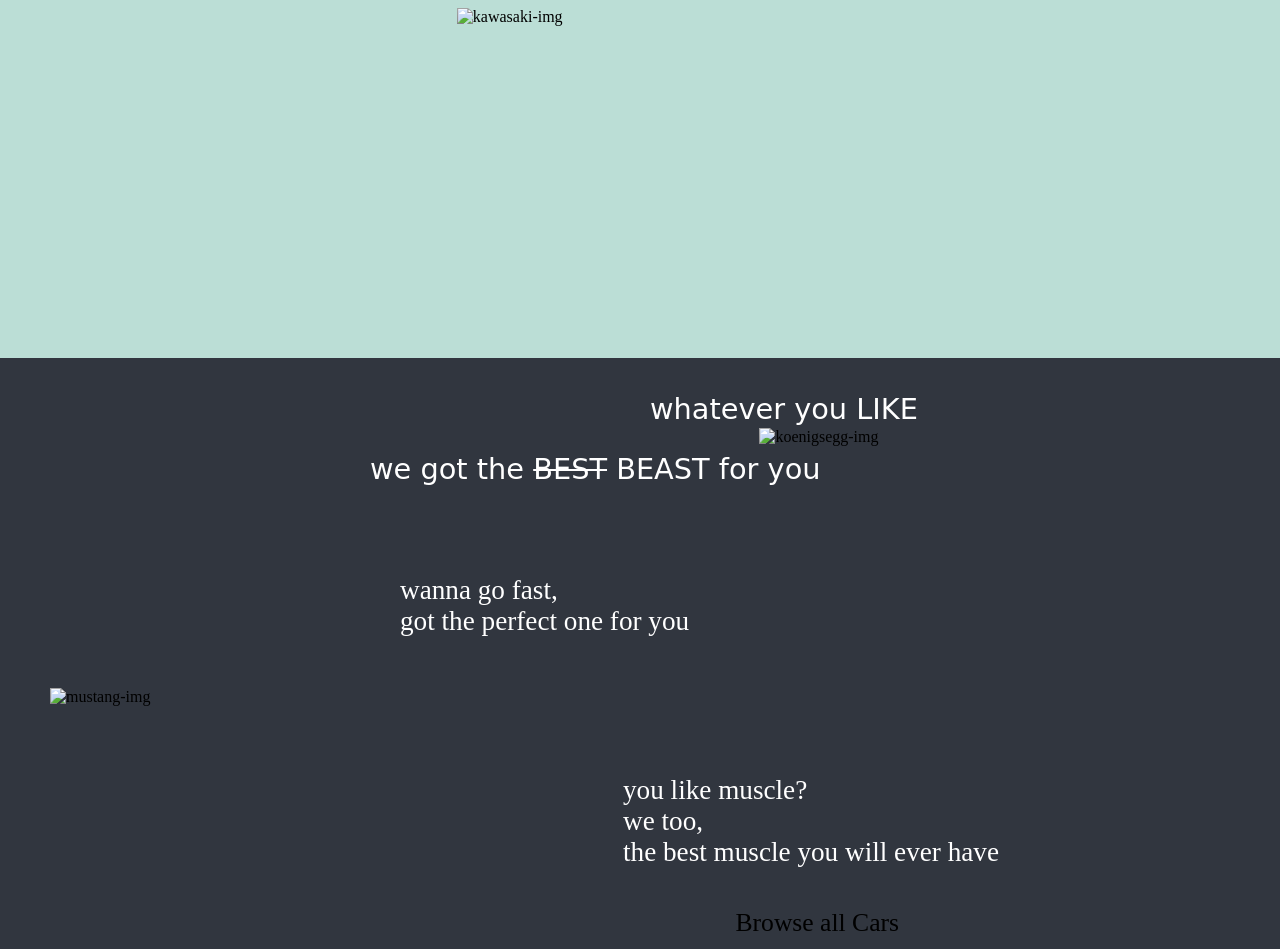
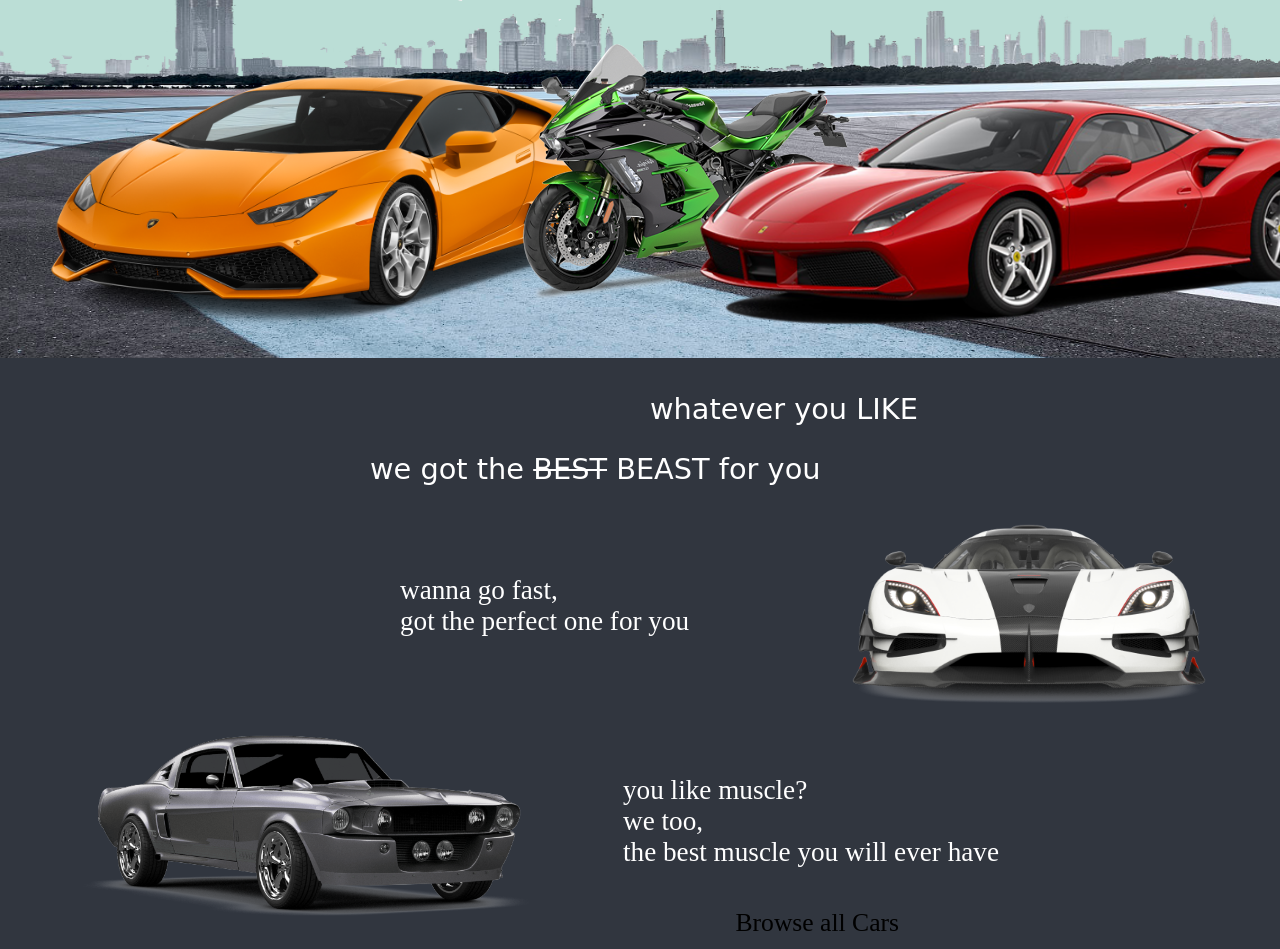
Before and after one commit to Yankushb/MotorSports, a plain HTML site: page index.html in a window 1280 px wide. Shown: the part 251-1200 px from the top of the page. Drawn offline with Linux system fonts and the light colour scheme; files that its build step writes are made by us from their sources; a web font is replaced by a local one.

Commit message:
Update index.html

```diff
--- a/index.html
+++ b/index.html
@@ -4,7 +4,7 @@
     <meta charset="utf-8">
     <title>Yankee MotorSports</title>
     <link rel="icon" href="favicon.ico">
-    <link rel="stylesheet" href="css/styles.css">
+    <link rel="stylesheet" href="styles.css">
     <link rel="preconnect" href="https://fonts.googleapis.com">
 <link rel="preconnect" href="https://fonts.gstatic.com" crossorigin>
 <link href="https://fonts.googleapis.com/css2?family=Trade+Winds&display=swap" rel="stylesheet">
@@ -12,10 +12,10 @@
   <body>
     <div class="top-container">
 
-      <img class="race-track" src="images/race-track.png" alt="race-track-img">
-      <img class="lamborghini" src="images/lamborghini.png" alt="lamborghini-img">
-      <img class="kawasaki" src="images/kawasaki.png" alt="kawasaki-img">
-      <img class="ferrari" src="images/ferrari.png" alt="ferrari-img">
+      <img class="race-track" src="race-track.png" alt="race-track-img">
+      <img class="lamborghini" src="lamborghini.png" alt="lamborghini-img">
+      <img class="kawasaki" src="kawasaki.png" alt="kawasaki-img">
+      <img class="ferrari" src="ferrari.png" alt="ferrari-img">
       <h1 class="yankee">Yankee</h1>
       <h1 class="motorsports">MotorSports</h1>
       <a class="beasts" href="main-data.html">Beasts we Got</a>
@@ -31,11 +31,11 @@
     <a class="browse-all-cars"href="main-data.html">Browse all Cars</a>
     <div class="car-1">
       <p class="text-1">wanna go fast,<br> got the perfect one for you</p>
-      <img class="koenigsegg" src="images/koenigsegg.png" alt="koenigsegg-img">
+      <img class="koenigsegg" src="koenigsegg.png" alt="koenigsegg-img">
     </div>
 
     <div class="car-2">
-      <img class="mustang" src="images/mustang.png" alt="mustang-img">
+      <img class="mustang" src="mustang.png" alt="mustang-img">
       <p class="text-2">you like muscle?<br> we too,<br> the best muscle you will ever have </p>
     </div>
 
```
